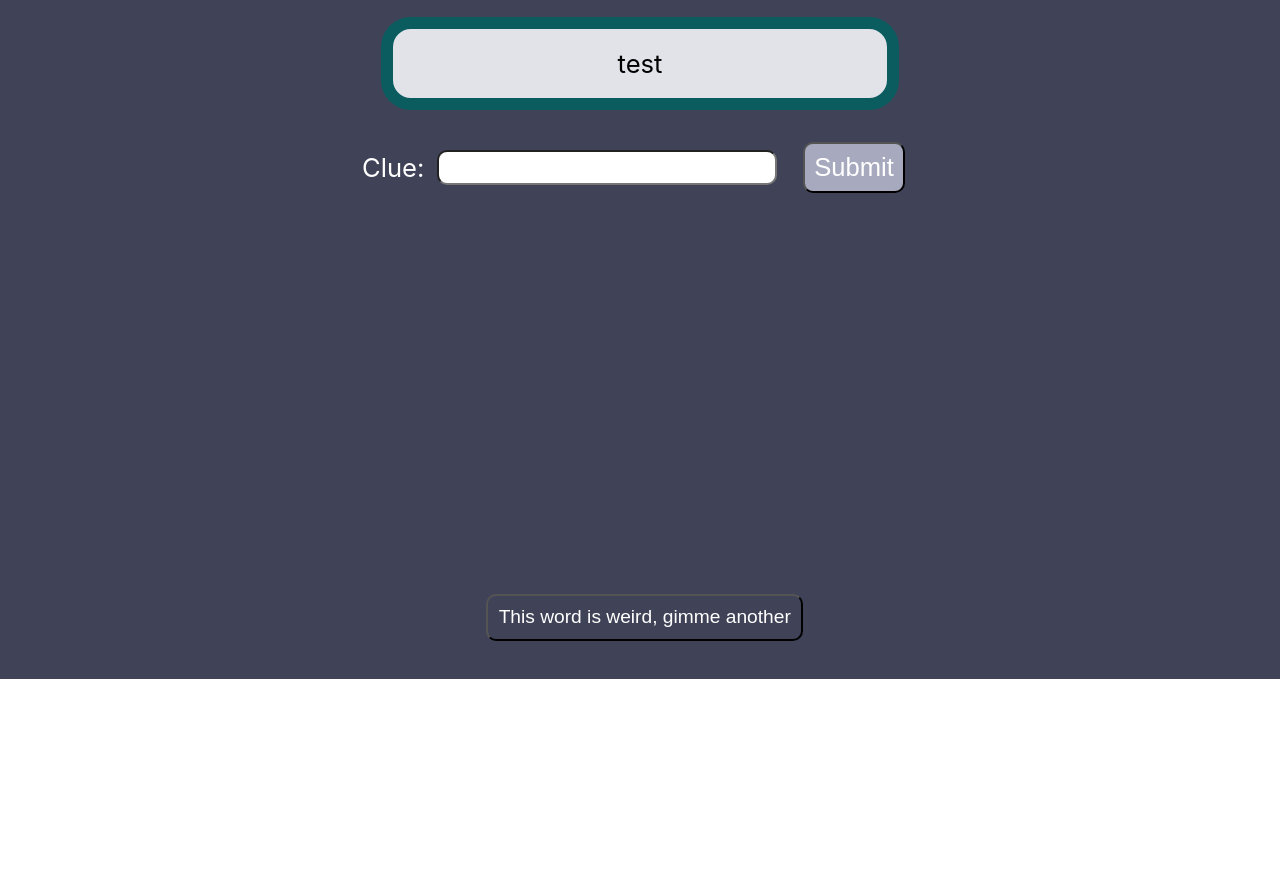
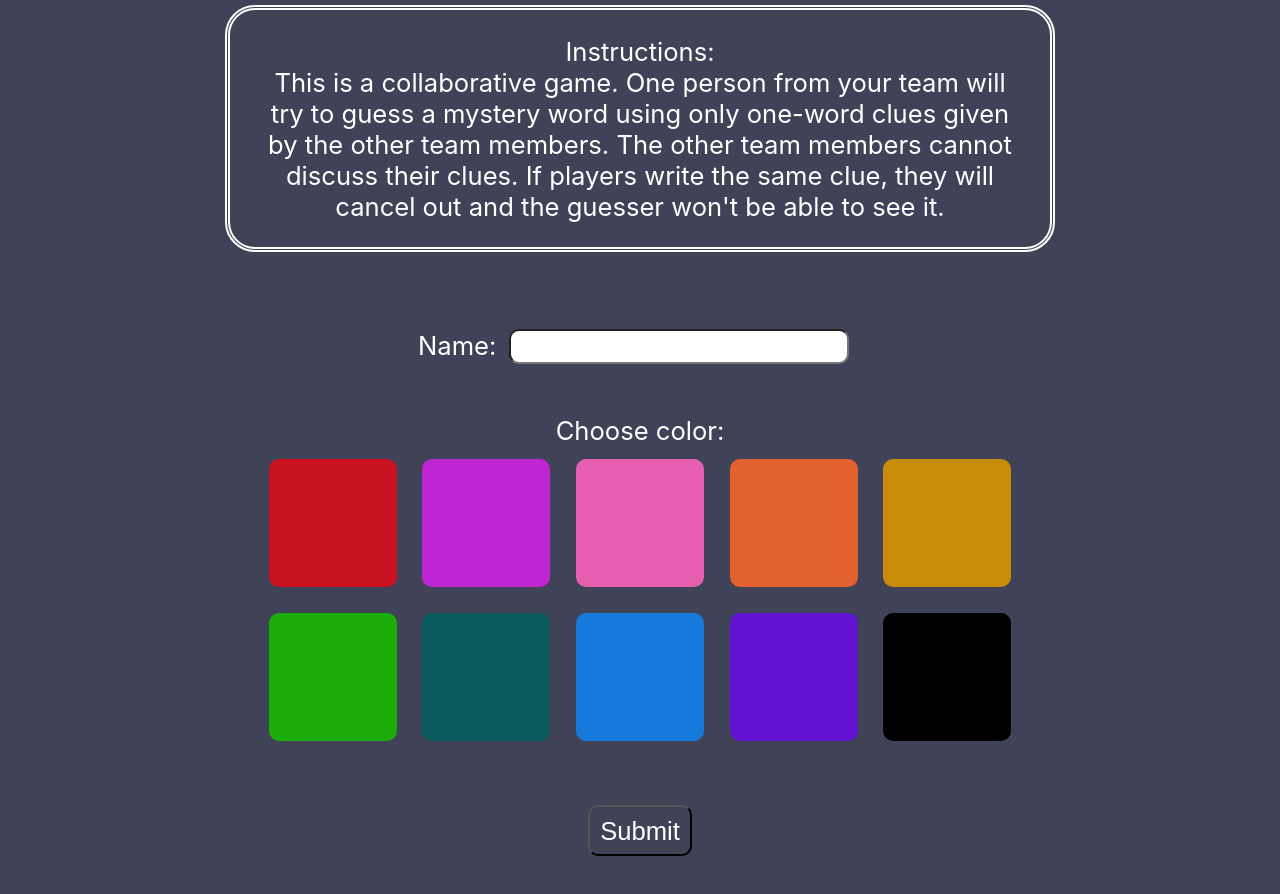
Before and after one commit to anjuju/one-word-ui, a React (Create React App) app: page /guessing in a window 1280 px wide. Shown: the part 121-1015 px from the top of the page. Before the commit the page ends 800 px from the top, so only its background shows below. Built offline with nearby package versions, Linux system fonts and the light colour scheme; no server answers.

Commit message:
fixed setUp

```diff
--- a/src/App/App.js
+++ b/src/App/App.js
@@ -17,8 +17,7 @@ class App extends React.Component {
   state = {
     name: '',
     color: '',
-    completeSetup: true,
-    gameStarted: false,
+    completeSetup: false,
     allCluesGiven: false,
     readyToGuess: false,
     active: {
@@ -65,16 +64,9 @@ class App extends React.Component {
           activeWord,
         },
         completeSetup: true,
-        gameStarted: true,
         allCluesGiven: false,
         readyToGuess: false,
       }));
-    });
-
-    socket.on('gameStarted', () => {
-      this.setState({
-        gameStarted: true
-      });
     });
 
     socket.on('sendingWord', data => {
@@ -111,28 +103,13 @@ class App extends React.Component {
     });
   }
 
-  handleSubmitName = (name, color, element) => {
-    if (name !== '' && color !== '') {
-
-      element.target.disabled = true;
-
+  handleSubmitName = (name, color) => {
       socket.emit('submitSetUp', { name, color });
 
       this.setState({
         name,
         color
       });
-    } else {
-      alert('Please enter your name and choose a color.');
-    }
-  }
-
-  handleStartRound = () => {
-    socket.emit('startRound');
-  }
-
-  handleJoinGame = () => {
-    socket.emit('joinGame');
   }
 
   onClueSubmit = (clue) => {
@@ -162,7 +139,7 @@ class App extends React.Component {
           </header>
           <main>
           {(!completeSetup ?
-            <SetUp socket={socket} gameStarted={this.state.gameStarted} onJoinGame={this.handleJoinGame} onSubmitName={this.handleSubmitName} onStartGame={this.handleStartRound}/> :
+            <SetUp socket={socket} onSubmitName={this.handleSubmitName} onStartJoinGame={this.handleStartOrJoinGame}  /> :
             (!readyToGuess ?
               (active.status ?
                 <Waiting /> :
--- a/src/Components/SetUp.js
+++ b/src/Components/SetUp.js
@@ -9,13 +9,22 @@ const colors = ['red', 'hotPink', 'pink', 'orange', 'yellow', 'green', 'teal', '
 class SetUp extends React.Component {
   state = {
     name: '',
-    color: ''
+    color: '',
+    submitted: false,
+    gameStarted: false
   }
 
   componentDidMount() {
-    this.props.socket.on('removeColors', data => {
+    const { socket } = this.props;
+
+    socket.on('removeColors', data => {
       //console.log('removing color', data.color);
       this.onRemoveColor(data.color);
+    });
+    socket.on('gameStarted', () => {
+      this.setState({
+        gameStarted: true
+      });
     });
   }
 
@@ -41,7 +50,27 @@ class SetUp extends React.Component {
     }
   }
 
+  submitName = () => {
+    const { name, color } = this.state;
+
+    if (name !== '' && color !== '') {
+
+    this.props.onSubmitName(this.state.name, this.state.color);
+
+    this.setState({
+      submitted: true
+    });
+    } else {
+      alert('Please enter your name and choose a color.');
+    }
+  }
+
+  handleStartOrJoinGame = (enter) => {
+    this.props.socket.emit(enter);
+  }
+
   render() {
+    const { submitted, gameStarted } = this.state;
     return (
       <section className="setup__container">
         <section className="setup__instructions">
@@ -69,15 +98,18 @@ class SetUp extends React.Component {
               <input id={`choose-color-${colors[9]}`} type="radio" name="color" className="setup_color__radio" /><label htmlFor={`choose-color-${colors[9]}`}onClick={this.onColorSelection} className={`setup__color setup__color--${colors[9]}`}></label>
             </div>
           </div>
-          <button className="setup__submit" onClick={(element)=>this.props.onSubmitName(this.state.name, this.state.color, element)}>Submit</button>
+          {submitted ?
+            (gameStarted ?
+              <button className="setup__start-game__button button--light" onClick={()=>this.handleStartOrJoinGame('joinGame')}>Join Game</button> :
+              (<div className="setup__start-game">
+                When all of the players are ready, press:
+                <button className="setup__start-game__button button--light" onClick={()=>this.handleStartOrJoinGame('startRound')}>Start Game</button>
+              </div>)
+            ) :
+            <button className="setup__submit" onClick={this.submitName}>Submit</button>
+          }
         </div>
-        {this.props.gameStarted ?
-        <button className="setup__start-game__button button--light" onClick={this.props.onJoinGame}>Join Game</button> :
-        (<div className="setup__start-game">
-          When all of the players are ready, press:
-          <button className="setup__start-game__button button--light" onClick={this.props.onStartGame}>Start Game</button>
-        </div>)
-        }
+
       </section>
     )
   }
```
